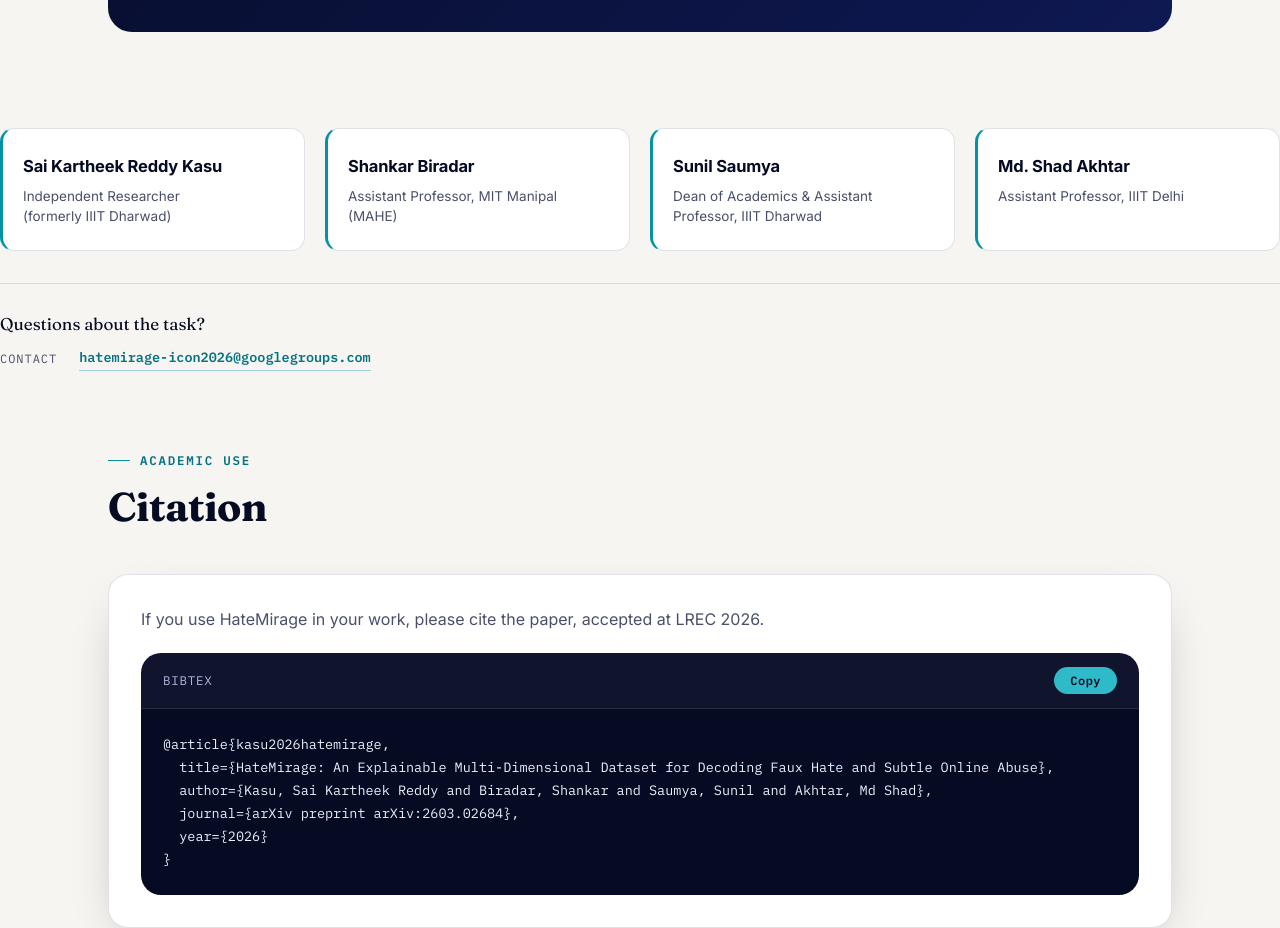
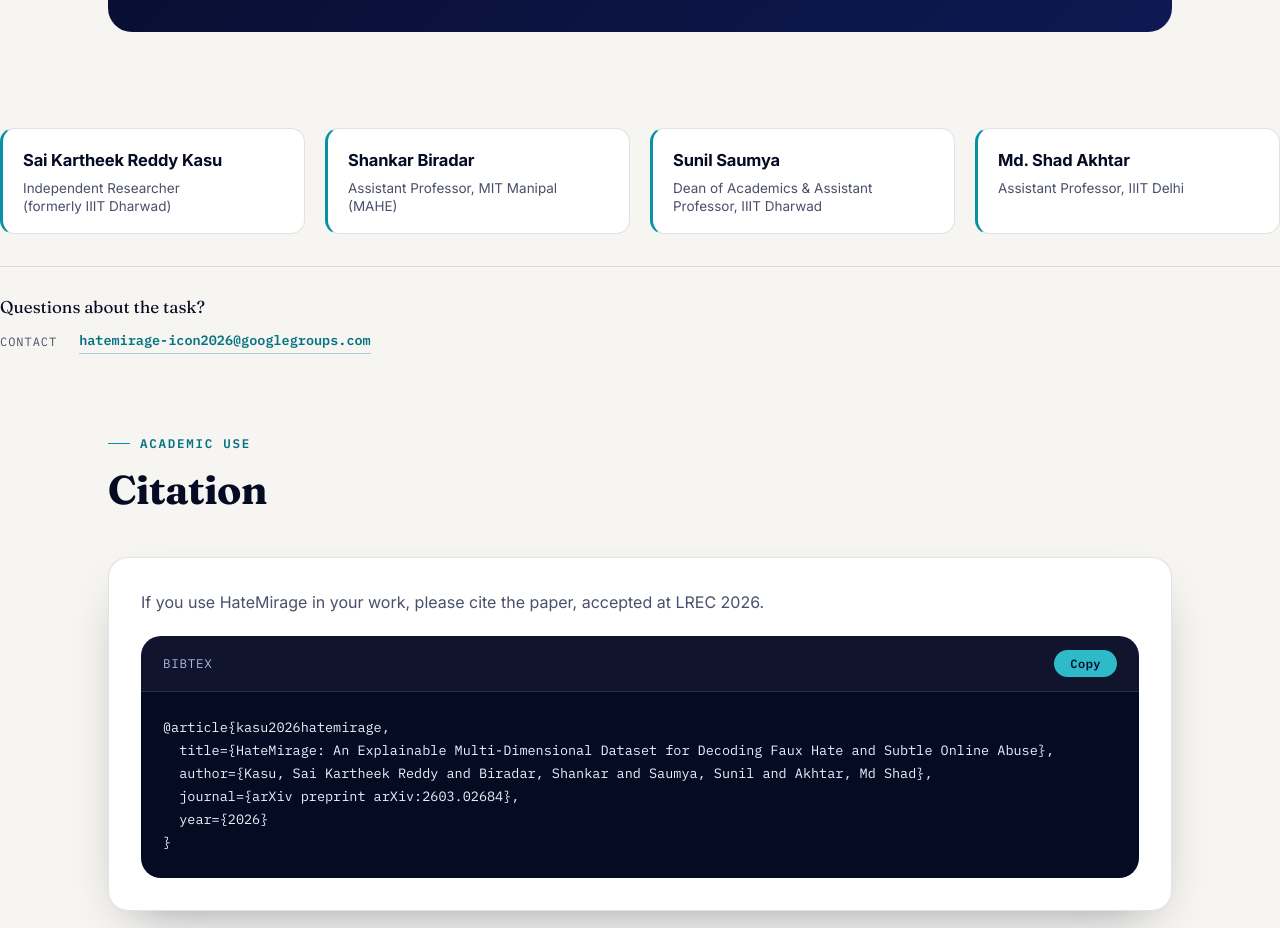
Before and after one commit to Sai-Kartheek-Reddy/HateMirage-ICON2026, a plain HTML site: page index.html in a window 1280 px wide. Shown: the part 5560-6488 px from the top of the page. Drawn offline with Linux system fonts and the light colour scheme.

Commit message:
Update style.css

```diff
--- a/style.css
+++ b/style.css
@@ -583,14 +583,26 @@
 }
 .org-card{
   border: 1px solid var(--line);
+  border-left: 3px solid var(--teal-500);
   border-radius: var(--radius);
-  padding: 24px 20px;
+  padding: 18px 20px;
   background: var(--paper-raised);
   text-align: left;
 }
-.org-card{ border-left: 3px solid var(--teal-500); }
-.org-card h4{ font-size: 16.5px; font-family: 'Inter', sans-serif; font-weight: 700; }
-.org-card .aff{ font-size: 13.5px; color: var(--ink-soft); margin-top: 6px; line-height: 1.5; }
+
+.org-card h4{
+  font-size: 16.5px;
+  font-family: 'Inter', sans-serif;
+  font-weight: 700;
+  margin: 0;
+}
+
+.org-card .aff{
+  font-size: 13.5px;
+  color: var(--ink-soft);
+  margin-top: 5px;
+  line-height: 1.35;
+}
 
 .contact-strip{
   margin-top: 32px;
```
